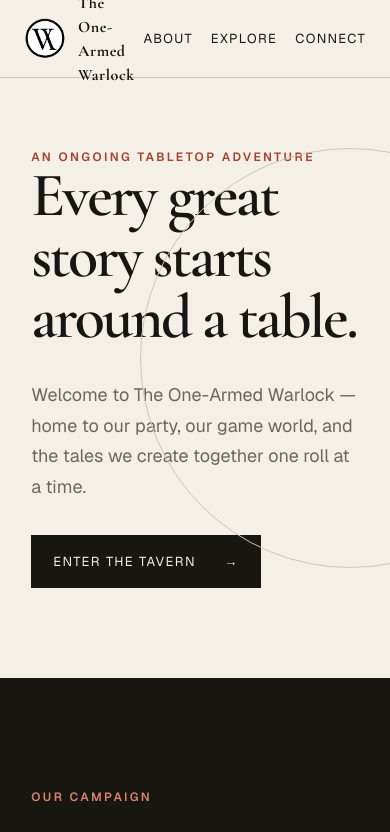
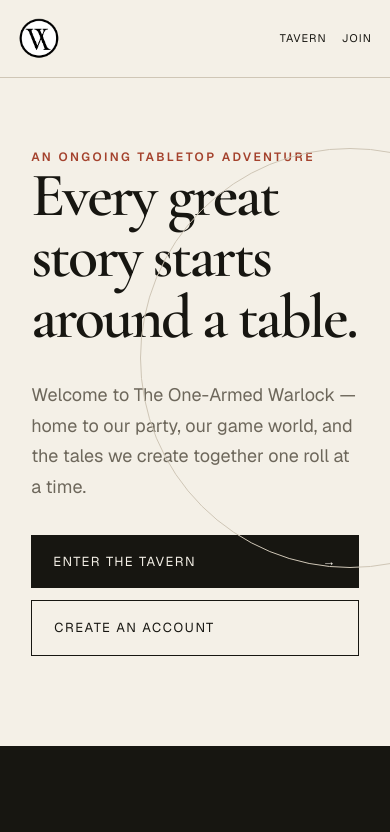
Before and after one commit to dndzpt/The-One-Armed-Warlock, a Next.js app: page / in a window 390 px wide. Shown: the top 832 px of the page. Built offline with nearby package versions, Linux system fonts and the light colour scheme.

Commit message:
Restore mobile navigation and account links

```diff
--- a/app/globals.css
+++ b/app/globals.css
@@ -23,6 +23,9 @@ h1 { font-size: clamp(62px, 8vw, 124px); max-width: 940px; letter-spacing: -.04e
 .intro { max-width: 620px; margin: 32px 0; color: var(--muted); font-size: 18px; line-height: 1.7; }
 .button { display: inline-flex; align-items: center; gap: 28px; background: var(--ink); color: var(--paper); padding: 17px 22px; font-size: 13px; text-transform: uppercase; letter-spacing: .12em; transition: background .2s, transform .2s; }
 .button:hover { background: var(--rust); transform: translateY(-2px); }
+.hero-actions { display: flex; align-items: center; gap: 12px; flex-wrap: wrap; }
+.button.secondary { color: var(--ink); background: transparent; border: 1px solid var(--ink); }
+.button.secondary:hover { color: var(--paper); background: var(--rust); border-color: var(--rust); }
 .hero-mark { justify-self: center; display: grid; justify-items: center; gap: 18px; transform: rotate(3deg); }
 .hero-mark img { width: min(28vw, 310px); filter: sepia(.2); }
 .hero-mark span { color: var(--muted); font-family: var(--font-display), serif; font-style: italic; font-size: 18px; }
@@ -59,7 +62,8 @@ footer p:last-child { text-align: right; }
   .brand img { width: 42px; height: 42px; }
   .brand { font-size: 16px; }
   nav { gap: 18px; }
-  nav a:first-child { display: none; }
+  .site-header nav a { display: none; }
+  .site-header nav .mobile-nav-link { display: block; }
   .hero { min-height: auto; padding-top: 70px; grid-template-columns: 1fr; gap: 55px; }
   .hero-mark { display: none; }
   .about { grid-template-columns: 1fr; gap: 25px; }
@@ -72,4 +76,12 @@ footer p:last-child { text-align: right; }
   footer p:last-child { text-align: center; }
 }
 
+@media (max-width: 520px) {
+  .site-header { padding: 0 18px; }
+  .brand span { display: none; }
+  .site-header nav { gap: 15px; font-size: 11px; }
+  .hero-actions { align-items: stretch; flex-direction: column; }
+  .hero-actions .button { justify-content: space-between; }
+}
+
 @media (prefers-reduced-motion: reduce) { html { scroll-behavior: auto; } * { transition: none !important; } }
--- a/app/page.tsx
+++ b/app/page.tsx
@@ -25,7 +25,8 @@ export default function Home() {
           <span>The One-Armed Warlock</span>
         </a>
         <nav aria-label="Main navigation">
-          <a href="/tavern">Tavern</a>
+          <a className="mobile-nav-link" href="/tavern">Tavern</a>
+          <a className="mobile-nav-link" href="/patrons">Join</a>
           <a href="#about">About</a>
           <a href="#explore">Explore</a>
           <a href="#connect">Connect</a>
@@ -40,7 +41,10 @@ export default function Home() {
             Welcome to The One-Armed Warlock — home to our party, our game
             world, and the tales we create together one roll at a time.
           </p>
-          <a className="button" href="/tavern">Enter the tavern <span aria-hidden="true">→</span></a>
+          <div className="hero-actions">
+            <a className="button" href="/tavern">Enter the tavern <span aria-hidden="true">→</span></a>
+            <a className="button secondary" href="/patrons">Create an account</a>
+          </div>
         </div>
         <div className="hero-mark" aria-hidden="true">
           <img src="/oaw-logo.png" alt="" />
--- a/app/tavern/page.tsx
+++ b/app/tavern/page.tsx
@@ -23,7 +23,7 @@ export default function TavernPage() {
           <span>The One-Armed Warlock</span>
         </Link>
         <nav aria-label="Tavern navigation">
-          <a href="#welcome">The Bar</a><a href="#menu">Drinks</a><a href="#noticeboard">Noticeboard</a><Link href="/patrons">Patron Ledger</Link><Link href="/">Leave Tavern</Link>
+          <a href="#welcome">The Bar</a><a className="mobile-tavern-link" href="#menu">Drinks</a><a href="#noticeboard">Noticeboard</a><Link className="mobile-tavern-link" href="/patrons">Join</Link><Link href="/">Leave Tavern</Link>
         </nav>
       </header>
 
@@ -34,7 +34,7 @@ export default function TavernPage() {
           <p className="tavern-kicker">Ale • Stories • Shelter</p>
           <h1>Pull up a chair.<br />Yerma kept the fire lit.</h1>
           <p>Beyond the oak door waits a warm hearth, a full bar, and a room where every traveller’s tale is worth the telling.</p>
-          <a className="tavern-button" href="#menu">See what’s pouring <span aria-hidden="true">↓</span></a>
+          <div className="tavern-actions"><a className="tavern-button" href="#menu">See what’s pouring <span aria-hidden="true">↓</span></a><Link className="tavern-button patron-button" href="/patrons">Join the Patron Ledger</Link></div>
         </div>
         <div className="yerma-card"><span>Chief Barmaid</span><strong>Yerma</strong><p>“Coin on the bar, trouble at the door, and we’ll get along famously.”</p></div>
       </section>
```
Also changed, not shown: app/tavern/tavern.css, 1 other file (tests, documents, lock files or other folders).
